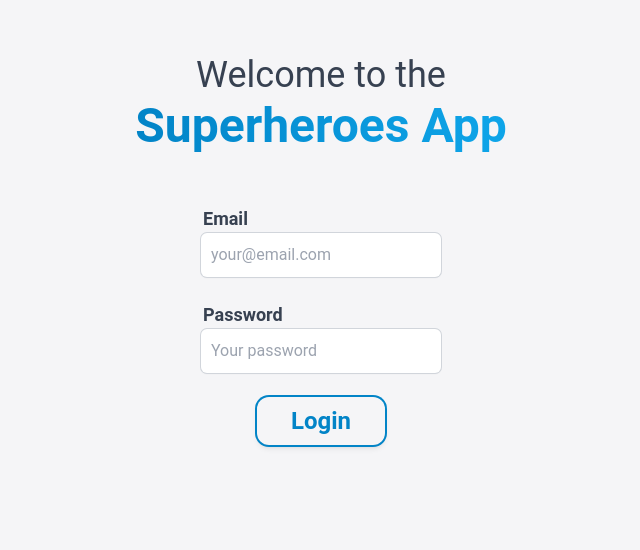
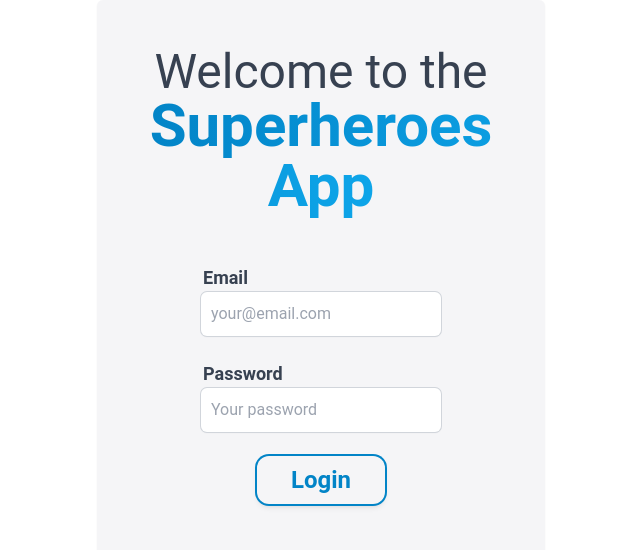
Before and after one commit to livchits/superheroes-app, a React (Vite) app: page /login in a window 1280 px wide. Shown: the top 550 px of the page, without its empty margins (319-959 px from the left). Built offline with nearby package versions, Linux system fonts and the light colour scheme; no server answers; the HTML template or start-up script is replaced by a standard one; what tailwindcss-typography would draw is missing.

Commit message:
Style login screen for bigger screens

```diff
--- a/src/components/LoginError.jsx
+++ b/src/components/LoginError.jsx
@@ -3,7 +3,7 @@ import PropTypes from 'prop-types';
 
 function LoginError({ message }) {
   return (
-    <article className='w-5/6 py-5 mx-auto mt-4 uppercase transform bg-red-400 rounded-lg bg-opacity-90'>
+    <article className='w-5/6 py-5 mx-auto mt-8 uppercase transform bg-red-400 rounded-lg bg-opacity-90 sm:max-w-md'>
       <p className='px-2 py-6 text-xl font-bold text-center text-gray-700'>{message}</p>
     </article>
   );
--- a/src/screens/Login.jsx
+++ b/src/screens/Login.jsx
@@ -23,10 +23,10 @@ function Login() {
   return user ? (
     <Redirect to='/home' />
   ) : (
-    <main className='min-h-screen text-gray-700 bg-gray-200 rounded-md shadow-sm md:mx-auto md:max-w-4xl bg-opacity-40'>
-      <h1 className='py-12 text-4xl leading-normal text-center text-shadow'>
+    <main className='h-screen text-gray-700 bg-gray-200 rounded-md shadow-sm md:max-w-md bg-opacity-40 sm:w-11/12 sm:mx-auto'>
+      <h1 className='py-12 text-4xl leading-normal text-center text-shadow sm:text-5xl'>
         Welcome to the <br />
-        <span className='text-5xl font-bold text-transparent bg-clip-text text-shadow-none bg-gradient-to-l from-blue-500 to-blue-600'>
+        <span className='text-5xl font-bold text-transparent bg-clip-text text-shadow-none bg-gradient-to-l from-blue-500 to-blue-600 sm:text-6xl'>
           Superheroes App
         </span>
       </h1>
```
